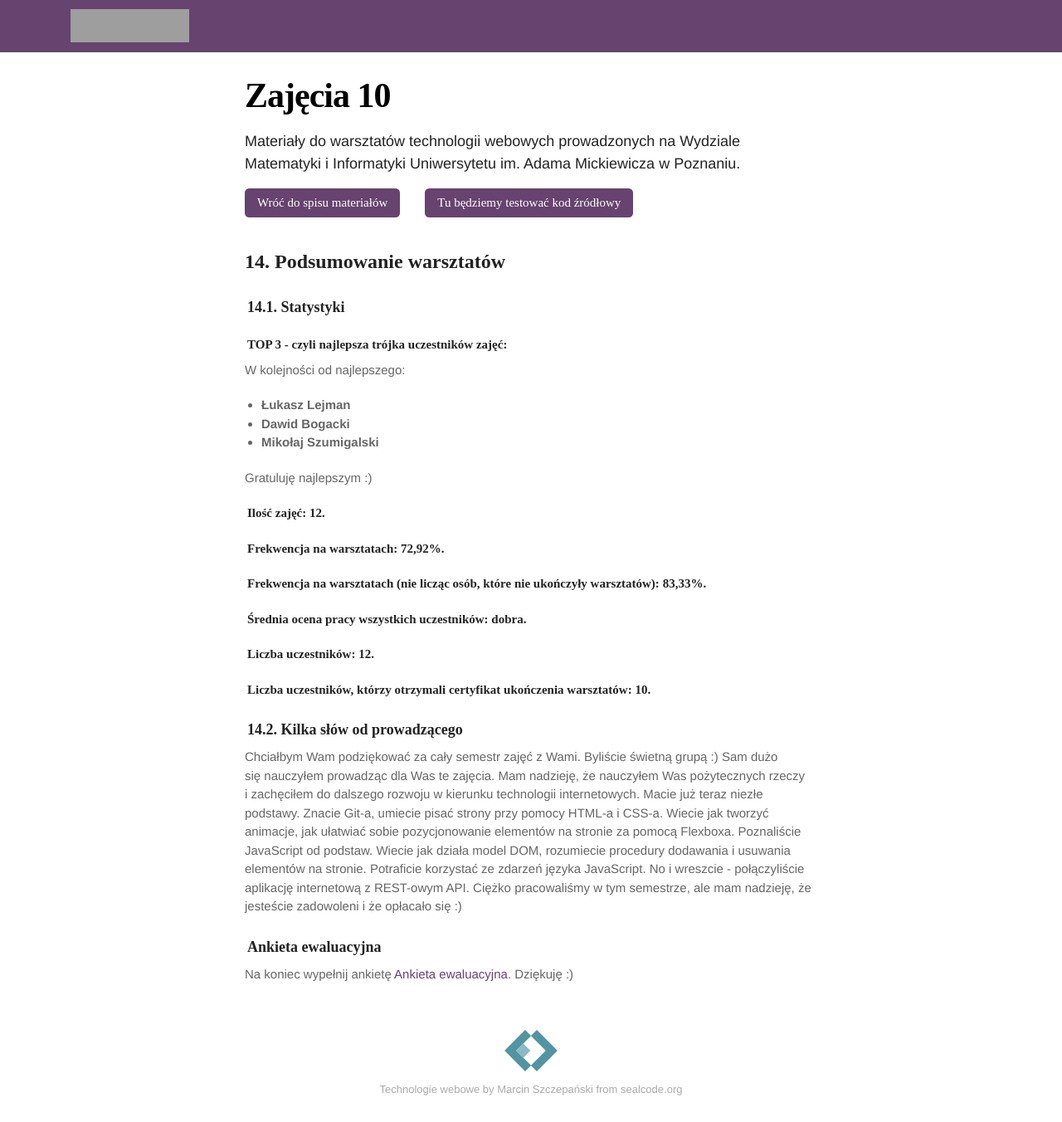
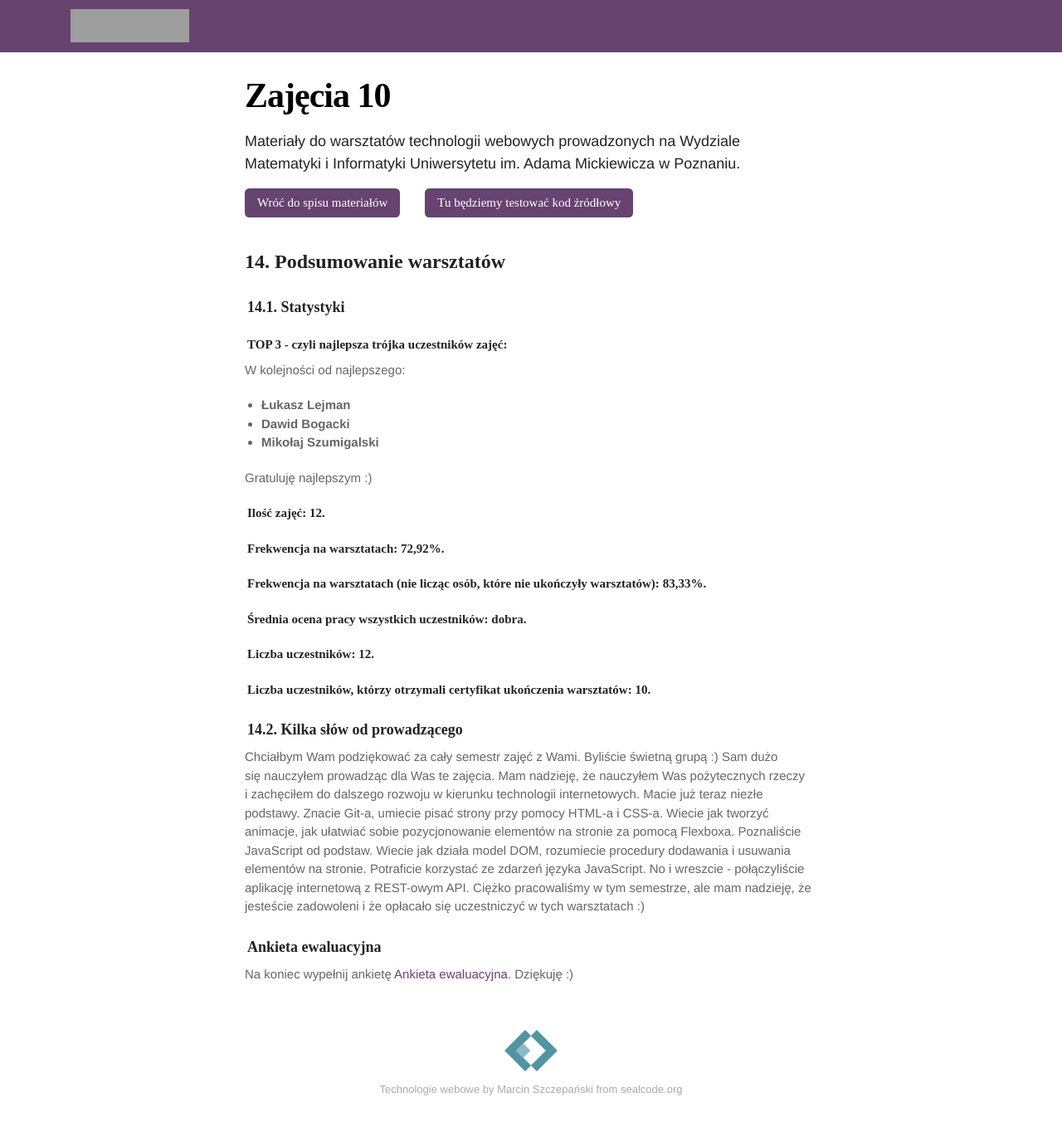
Before and after one commit to marcin-szczepanski/TWE, a Jekyll site: the page built from zajecia/1B/zaj10.md, in a window 1280 px wide. Shown: the whole page at 83% size. Built offline with Jekyll 4.4.1, drawn with Linux system fonts in a browser that asks for light colours; some web fonts are replaced; grey boxes are pictures that could not be loaded.

Commit message:
Modify zaj10.md

```diff
--- a/zajecia/1B/zaj10.md
+++ b/zajecia/1B/zaj10.md
@@ -37,7 +37,7 @@
 
 ### 14.2. Kilka słów od prowadzącego
 
-Chciałbym Wam podziękować za&nbsp;cały semestr zajęć z&nbsp;Wami. Byliście świetną grupą :) Sam dużo się&nbsp;nauczyłem prowadząc dla&nbsp;Was te&nbsp;zajęcia. Mam nadzieję, że&nbsp;nauczyłem Was pożytecznych rzeczy i&nbsp;zachęciłem do dalszego rozwoju w kierunku technologii internetowych. Macie już teraz niezłe podstawy. Znacie Git-a, umiecie pisać strony przy pomocy HTML-a i&nbsp;CSS-a. Wiecie jak tworzyć animacje, jak ułatwiać sobie pozycjonowanie elementów na&nbsp;stronie za&nbsp;pomocą Flexboxa. Poznaliście JavaScript od&nbsp;podstaw. Wiecie jak&nbsp;działa model DOM, rozumiecie procedury dodawania i&nbsp;usuwania elementów na&nbsp;stronie. Potraficie korzystać ze&nbsp;zdarzeń języka JavaScript. No&nbsp;i&nbsp;wreszcie - połączyliście aplikację internetową z REST-owym API. Ciężko pracowaliśmy w tym semestrze, ale mam nadzieję, że jesteście zadowoleni i że opłacało się :)
+Chciałbym Wam podziękować za&nbsp;cały semestr zajęć z&nbsp;Wami. Byliście świetną grupą :) Sam dużo się&nbsp;nauczyłem prowadząc dla&nbsp;Was te&nbsp;zajęcia. Mam nadzieję, że&nbsp;nauczyłem Was pożytecznych rzeczy i&nbsp;zachęciłem do dalszego rozwoju w kierunku technologii internetowych. Macie już teraz niezłe podstawy. Znacie Git-a, umiecie pisać strony przy pomocy HTML-a i&nbsp;CSS-a. Wiecie jak tworzyć animacje, jak ułatwiać sobie pozycjonowanie elementów na&nbsp;stronie za&nbsp;pomocą Flexboxa. Poznaliście JavaScript od&nbsp;podstaw. Wiecie jak&nbsp;działa model DOM, rozumiecie procedury dodawania i&nbsp;usuwania elementów na&nbsp;stronie. Potraficie korzystać ze&nbsp;zdarzeń języka JavaScript. No&nbsp;i&nbsp;wreszcie - połączyliście aplikację internetową z REST-owym API. Ciężko pracowaliśmy w tym semestrze, ale mam nadzieję, że jesteście zadowoleni i że opłacało się uczestniczyć w tych warsztatach :)
 
 
 ### Ankieta ewaluacyjna
```
